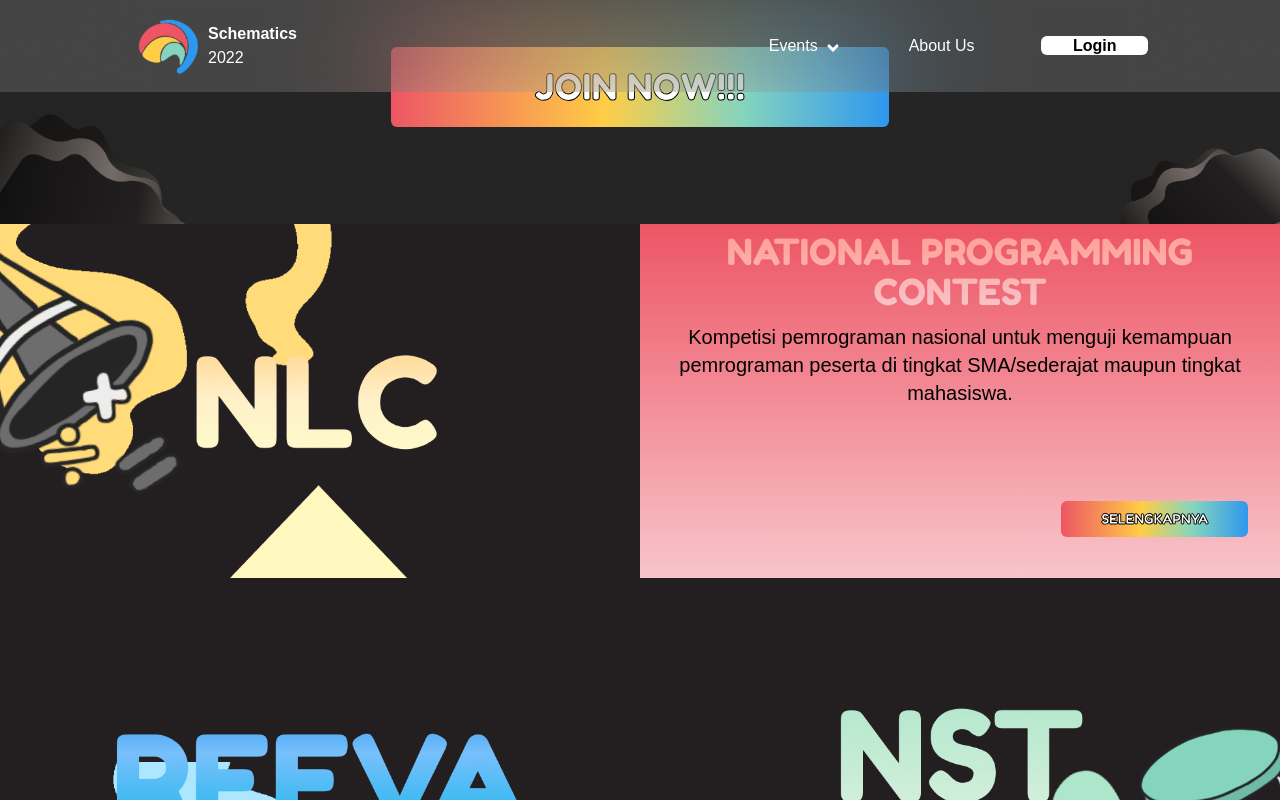
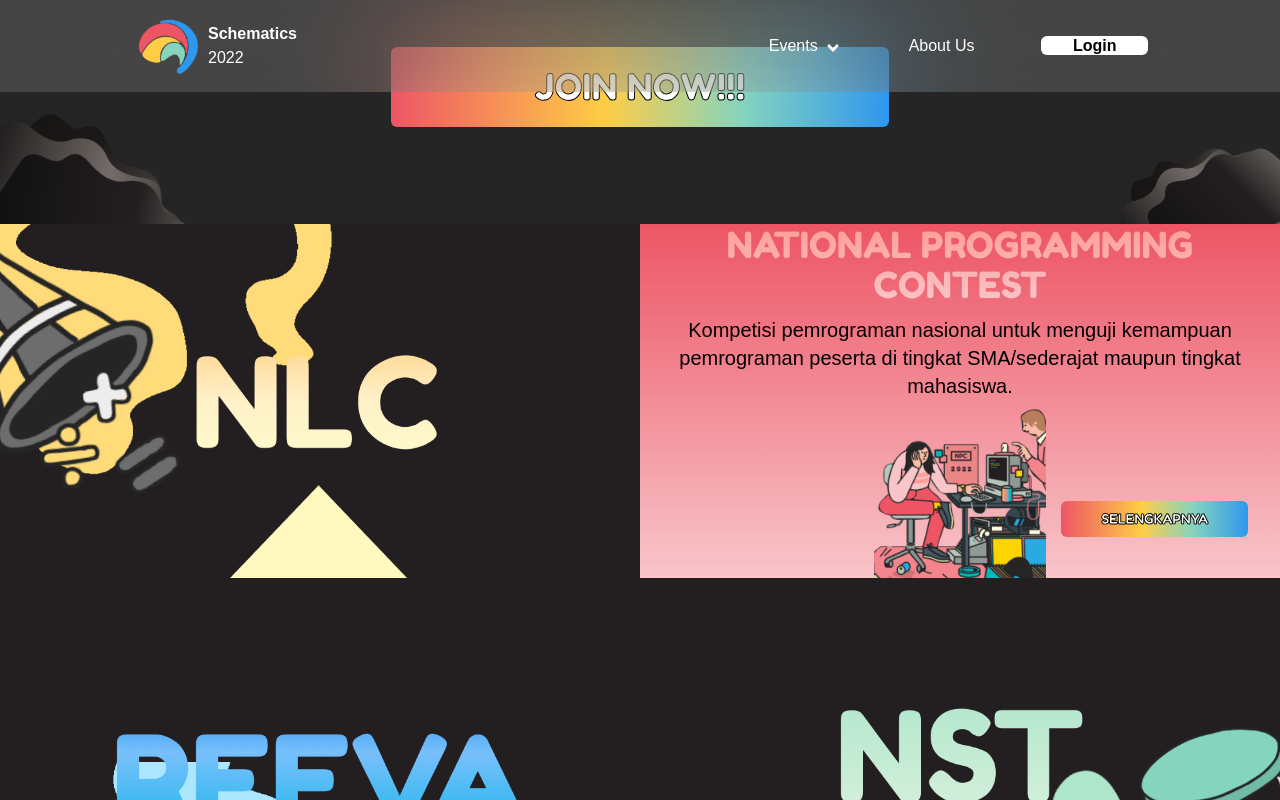
Before and after one commit to Teche-Corp/schematics-2022-frontend, a Next.js app: page / in a window 1280 px wide. Both pictures are taken after a click on the button 960 px from the left and 2855 px from the top of the page. Shown: the part 2455-3255 px from the top of the page. Built offline with nearby package versions, Linux system fonts and the light colour scheme.

Commit message:
feat: add homepage npc cta image

```diff
--- a/pages/index.jsx
+++ b/pages/index.jsx
@@ -298,8 +298,8 @@ export default function Home() {
                     activeNpc ? "opacity-1" : "opacity-0"
                   } max-h-full max-w-full transition duration-300 inset-0 flex flex-col items-center justify-center md:justify-start bg-npc-home`}
                 >
-                  <div className="flex flex-col items-center justify-center px-3 py-2 xl:px-7">
-                    <h1 className="text-3xl uppercase text-npc-home md:text-3xl xl:text-4xl font-primary">
+                  <div className="flex flex-col items-center justify-center px-3 py-2 xl:px-7 h-1/2">
+                    <h1 className="text-2xl uppercase text-npc-home md:text-3xl xl:text-4xl font-primary">
                       National Programming
                       <br />
                       Contest
@@ -310,6 +310,12 @@ export default function Home() {
                       tingkat mahasiswa.
                     </p>
                   </div>
+                  <div className="relative flex justify-center w-full h-1/2">
+                    <img
+                      src="/homepage/npc-inner.png"
+                      alt=""
+                      className="h-full"
+                    />
                     {showNpc && (
                       <Link href="/npc">
                         <a
@@ -321,6 +327,7 @@ export default function Home() {
                         </a>
                       </Link>
                     )}
+                  </div>
                 </div>
               </button>
             </div>
```
Also changed, not shown: public/homepage/npc-inner.png (added). Lines whose indentation alone changed are shown as unchanged.
